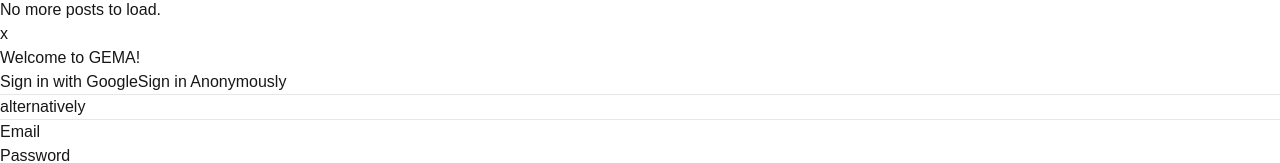
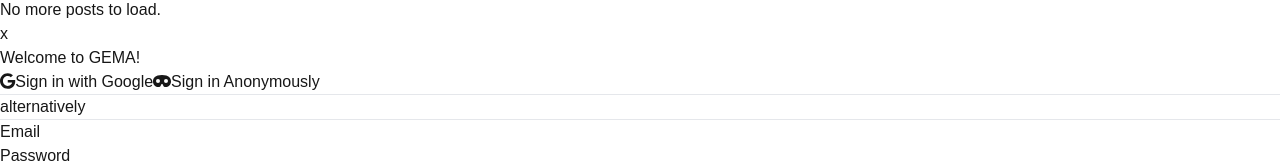
Before and after one commit to haritsrs/gema, a Next.js app: page / in a window 1280 px wide. Both pictures are taken after a click on the button 8 px from the left and 370 px from the top of the page. Shown: the part 560-723 px from the top of the page. Built offline with nearby package versions, Linux system fonts and the light colour scheme; no server answers; the database is empty.

Commit message:
Major UI Tweaks

```diff
--- a/package.json
+++ b/package.json
@@ -9,6 +9,7 @@
     "lint": "next lint"
   },
   "dependencies": {
+    "@fortawesome/free-brands-svg-icons": "^6.6.0",
     "@fortawesome/free-regular-svg-icons": "^6.6.0",
     "@fortawesome/free-solid-svg-icons": "^6.6.0",
     "@fortawesome/react-fontawesome": "^0.2.2",
--- a/src/components/AuthSidebar.js
+++ b/src/components/AuthSidebar.js
@@ -3,6 +3,10 @@
 import { useState, useEffect } from 'react';
 import { getAuth, signInWithPopup, signInAnonymously, GoogleAuthProvider, signOut, signInWithEmailAndPassword, createUserWithEmailAndPassword} from 'firebase/auth';
 import { auth } from '../../firebase';
+import { FontAwesomeIcon } from '@fortawesome/react-fontawesome';
+import { faGoogle } from '@fortawesome/free-brands-svg-icons';
+import { faMask } from '@fortawesome/free-solid-svg-icons';
+
 
 export default function AuthSidebar() {
   const [user, setUser] = useState(null);
@@ -79,11 +83,13 @@
               Welcome to GEMA!
             </h2>
 
-            <button onClick={handleGoogleLogin} className="mt-2 w-full bg-gray-950 text-white px-4 py-2 rounded-lg outline outline-1 outline-gray-700 hover:bg-purple-800 hover:bg-opacity-30 hover:outline-purple-800">
+            <button onClick={handleGoogleLogin} className="mt-2 w-full bg-gray-950 text-white flex items-center justify-center px-4 py-2 rounded-lg outline outline-1 outline-gray-700 hover:bg-purple-500 hover:bg-opacity-30 hover:outline-purple-800">
+              <FontAwesomeIcon icon={faGoogle} className="mr-4" />
               Sign in with Google
             </button>
 
-            <button onClick={handleAnonymousLogin} className="mt-2 w-full bg-gray-950 text-white px-4 py-2 rounded-lg outline outline-1 outline-gray-700 hover:bg-purple-800 hover:bg-opacity-30 hover:outline-purple-800">
+            <button onClick={handleAnonymousLogin} className="mt-2 w-full bg-gray-950 text-white flex items-center justify-center px-4 py-2 rounded-lg outline outline-1 outline-gray-700 hover:bg-purple-500 hover:bg-opacity-30 hover:outline-purple-800">
+              <FontAwesomeIcon icon={faMask} className="mr-4" />
               Sign in Anonymously
             </button>
           </div>
@@ -99,18 +105,19 @@
           {/* Email and Password input fields */}
           <div className="flex-col bg-gray-950 outline outline-1 outline-gray-700 hover:outline-purple-800 rounded-xl w-full h-full p-4 space-y-2">
             <div>
-              <span className="font-white">
-                  Email</span>
+              <span className="font-white font-sm">
+                  Email
+              </span>
               <input
                 type="email"
                 placeholder=""
                 value={email}
                 onChange={(e) => setEmail(e.target.value)}
-                className="flex w-full p-2 rounded-lg text-black text-sm outline outline-gray-700"
+                className="flex w-full p-2 rounded-lg text-black text-sm outline outline-2 outline-gray-700 focus:outline-purple-400"
               />
             </div>
             <div>
-              <span className="font-white">
+              <span className="font-white font-sm">
                 Password
               </span>
               <input
@@ -118,7 +125,7 @@
                 placeholder=""
                 value={password}
                 onChange={(e) => setPassword(e.target.value)}
-                className="flex w-full p-2 rounded-lg text-black text-sm outline outline-gray-700"
+                className="flex w-full p-2 rounded-lg text-black text-sm outline outline-2 outline-gray-700 focus:outline-purple-400"
               />
             </div>
 
--- a/src/components/posting.js
+++ b/src/components/posting.js
@@ -69,7 +69,7 @@
   return (
     <form onSubmit={handleSubmit} className="mb-6">
       <textarea
-        className="w-full text-black p-2 border rounded-lg outline outline-gray-700"
+        className="w-full text-black p-2 border rounded-lg outline outline-2 outline-gray-700 focus:outline-purple-800"
         rows="4"
         value={postContent}
         onChange={handleInputChange}
```
Also changed, not shown: 1 other file (tests, documents, lock files or other folders).
